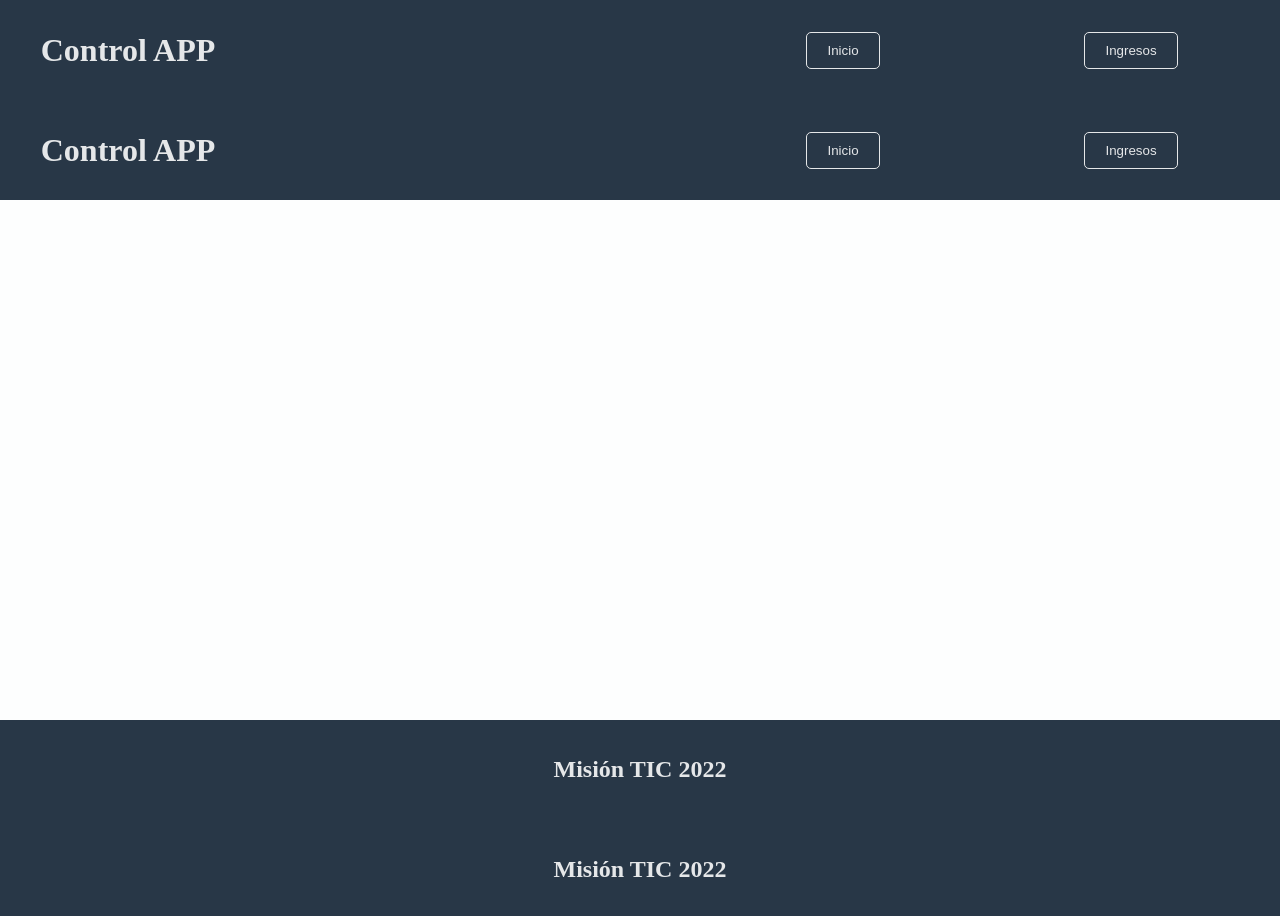
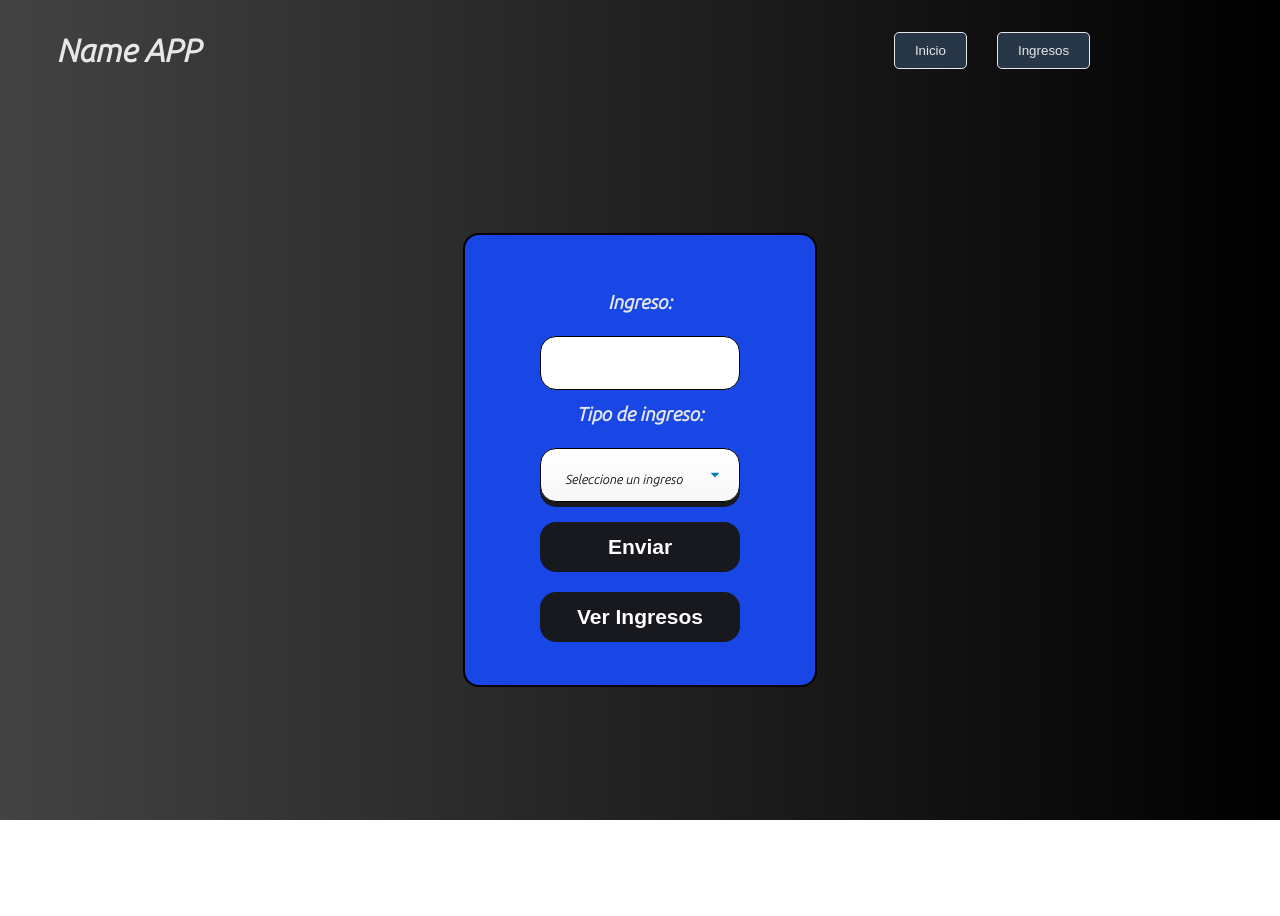
Before and after one commit to cbuiles/proyecto_cicloIII_fronted, a Vue app: page / in a window 1280 px wide. Shown: the top 916 px of the page. After the commit the page ends 820 px from the top, so only its background shows below. Built offline with nearby package versions, Linux system fonts and the light colour scheme.

Commit message:
Visualizacion de la aplicacion en una sola pagina

```diff
--- a/src/App.vue
+++ b/src/App.vue
@@ -1,7 +1,7 @@
 <template>
   <div id="app">
     <div class="header">
-      <h1>Control APP</h1>
+      <h1>Name APP</h1>
       <nav>
         <button @click="init" v-if="is_auth">Inicio</button>
         <button v-if="is_auth">Ingresos</button>
@@ -10,10 +10,6 @@
 
     <div class="main-component">
       <router-view></router-view>
-    </div>
-
-    <div class="footer">
-      <h2>Misión TIC 2022</h2>
     </div>
   </div>
 </template>
@@ -40,6 +36,7 @@ export default {
 </script>
 
 <style>
+@import url("https://fonts.googleapis.com/css2?family=Ubuntu:ital,wght@1,300&display=swap");
 body {
   margin: 0 0 0 0;
 }
@@ -47,27 +44,39 @@ body {
   margin: 0%;
   padding: 0;
   width: 100%;
-  height: 10vh;
+  height: 5vh;
   min-height: 100px;
-  background-color: #283747;
   color: #e5e7e9;
   display: flex;
   justify-content: space-between;
   align-items: center;
+  background: #000000; /* fallback for old browsers */
+  background: -webkit-linear-gradient(
+    to right,
+    #434343,
+    #000000
+  ); /* Chrome 10-25, Safari 5.1-6 */
+  background: linear-gradient(
+    to right,
+    #434343,
+    #000000
+  ); /* W3C, IE 10+/ Edge, Firefox 16+, Chrome 26+, Opera 12+, Safari 7+ */
 }
 .header h1 {
   width: 20%;
   text-align: center;
+  font-family: "Ubuntu", sans-serif;
 }
 .header nav {
   height: 100%;
   width: 45%;
   display: flex;
-  justify-content: space-around;
+  justify-content: center;
   align-items: center;
   font-size: 20px;
 }
 .header nav button {
+  margin: 15px;
   color: #e5e7e9;
   background: #283747;
   border: 1px solid #e5e7e9;
@@ -80,7 +89,7 @@ body {
   border: 1px solid #e5e7e9;
 }
 .main-component {
-  height: 75vh;
+  height: 90vh;
   margin: 0%;
   padding: 0%;
   background: #fdfefe;
--- a/src/components/User.vue
+++ b/src/components/User.vue
@@ -1,5 +1,6 @@
 <template>
   <div id="User">
+    <div>
       <form method="post">
         <label for="ingreso" id="enunciado">Ingreso:</label>
         <input type="text" name="valor" v-model="valor" />
@@ -14,8 +15,20 @@
           </select>
         </div>
 
-      <input type="button" value="Enviar" @click="putIngresos" />
+        <input type="button" value="Enviar" @click="putIngresos" id="enviar" />
+        <input
+          type="button"
+          value="Ver Ingresos"
+          @click="showIngresos"
+          id="enviar"
+        />
       </form>
+
+      <div id="mostrar-ingresos" v-if="mostrarIngresos">
+        <h2>Tus Ingresos:</h2>
+        <h3>10000 COP</h3>
+      </div>
+    </div>
   </div>
 </template>
 
@@ -27,6 +40,7 @@ export default {
     return {
       seleccionado: "",
       valor: "",
+      mostrarIngresos: false,
     };
   },
   methods: {
@@ -40,16 +54,33 @@ export default {
         .then((res) => console.log(res))
         .catch((error) => console.error(error));
     },
+    showIngresos() {
+      this.mostrarIngresos = true;
+    },
   },
 };
 </script>
 
 <style>
+@import url("https://fonts.googleapis.com/css2?family=Ubuntu:ital,wght@1,300&display=swap");
+
 #User {
+  background: #000000; /* fallback for old browsers */
+  background: -webkit-linear-gradient(
+    to right,
+    #434343,
+    #000000
+  ); /* Chrome 10-25, Safari 5.1-6 */
+  background: linear-gradient(
+    to right,
+    #434343,
+    #000000
+  ); /* W3C, IE 10+/ Edge, Firefox 16+, Chrome 26+, Opera 12+, Safari 7+ */
+
   width: 100%;
   height: 100%;
   display: flex;
-  justify-content: center;
+  justify-content: space-evenly;
   align-items: center;
   font-family: sans-serif;
 }
@@ -62,10 +93,11 @@ form {
   flex-direction: column;
   align-items: center;
   justify-content: center;
-  width: 300px;
-  height: 350px;
+  width: 350px;
+  height: 450px;
   background-color: #1947e5;
   color: #e5e7e9;
+  font-family: "Ubuntu", sans-serif;
 }
 
 input[type="text"] {
@@ -120,7 +152,7 @@ select {
   filter: drop-shadow(0px 5px 0px #18191f);
 }
 
-input[type="button"] {
+#enviar {
   margin-top: 20px;
   width: 200px;
   background-color: #18191f;
@@ -131,9 +163,26 @@ input[type="button"] {
   font-size: 21px;
   font-weight: 800;
 }
+
+#enviar:hover {
+  background-color: #434343;
+  border: 1px solid black;
+  cursor: pointer;
+}
+
 #enunciado {
   font-size: 1.2rem;
   font-weight: bold;
   margin: 10px 0 20px 0;
 }
+#mostrar-ingresos {
+  margin-top: 15px;
+  width: 350px;
+  height: 100px;
+  background-color: white;
+  border-radius: 16px;
+  border: 2px solid black;
+  text-align: center;
+  text-justify: auto;
+}
 </style>
--- a/src/router.js
+++ b/src/router.js
@@ -9,11 +9,6 @@ const router = new vueRouter({
   routes: [
     {
       path: '/',
-      name: "root",
-      component: App
-    },
-    {
-      path: '/user/ingresos',
       name: "user",
       component: User
     },
```
Also changed, not shown: src/assets/imgUser.svg (added), src/assets/logo.png (deleted). Lines whose indentation alone changed are shown as unchanged.
